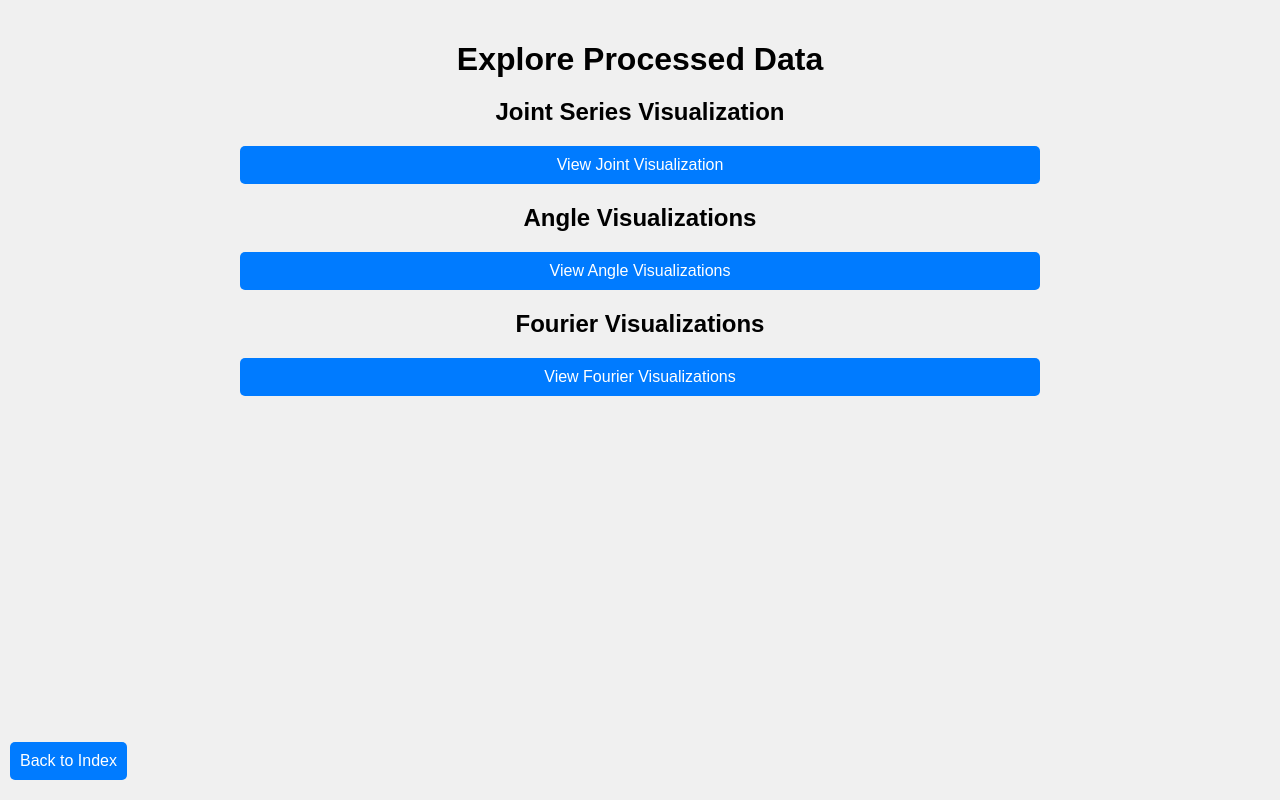
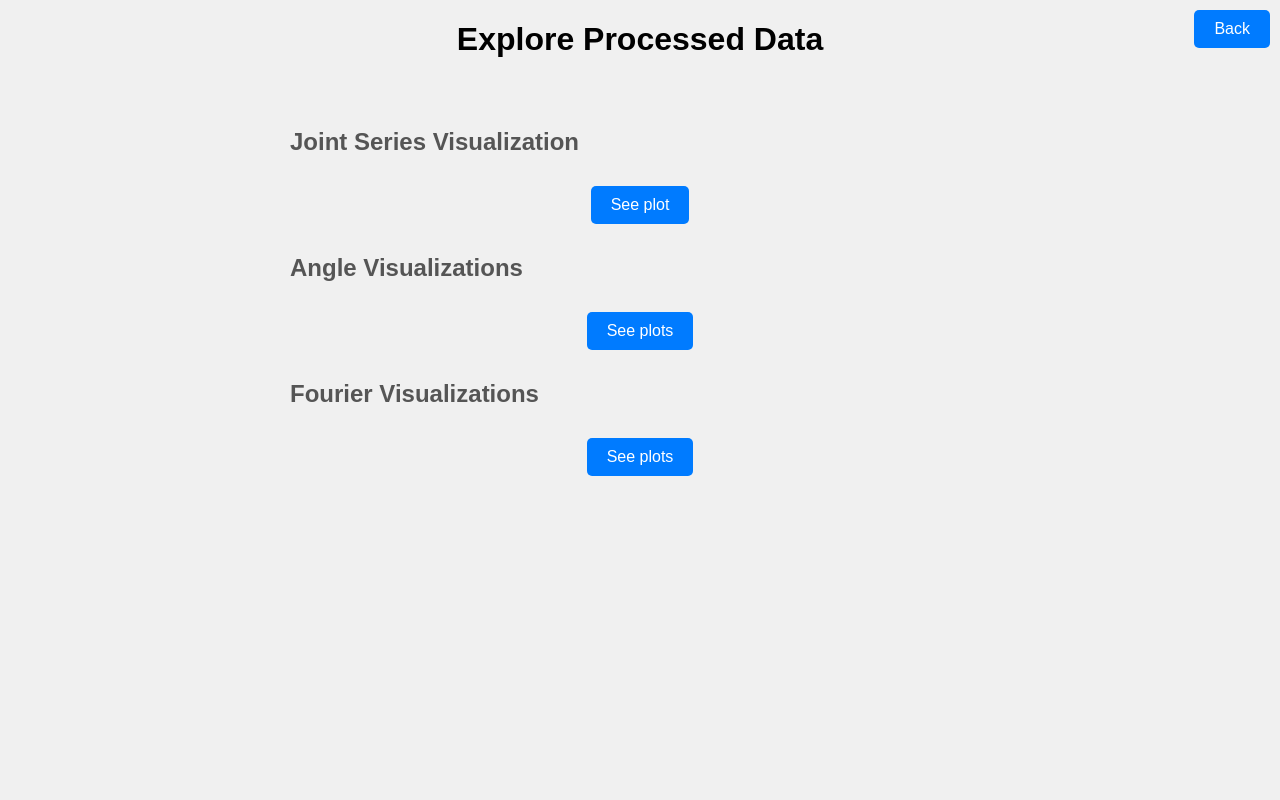
Before and after one commit to daltunay/calivision, a Flask app: page /process_data in a window 1280 px wide. Run offline with Flask 3, Linux system fonts and the light colour scheme.

Commit message:
improve interface

```diff
--- a/app/app.py
+++ b/app/app.py
@@ -1,12 +1,12 @@
 from flask import Flask
 
 from .pose_estimation import PoseEstimationApp
-from .routes import index_routes, visualization_routes
+from .routes import index_routes, data_routes
 
 app = Flask(__name__)
 
 app.register_blueprint(index_routes)
-app.register_blueprint(visualization_routes)
+app.register_blueprint(data_routes)
 
 app_instance = PoseEstimationApp()
 app.app_instance = app_instance
--- a/app/pose_estimation.py
+++ b/app/pose_estimation.py
@@ -40,6 +40,7 @@ class PoseEstimationApp:
             model_complexity (int): Model complexity level.
         """
         if not self.pose_estimation_active:
+            self.joint_series = None  # reset current data
             self.pose_estimator = PoseEstimator(
                 model_complexity, min_detection_confidence, min_tracking_confidence
             )
@@ -76,13 +77,14 @@ class PoseEstimationApp:
         if self.landmarks_series is None:
             return "Pose estimation data not available."
 
-        self.joint_series = JointSeries(landmarks_series=self.landmarks_series, fps=self.fps)
-        self.joint_series.smooth(smooth_fraction=0.1, inplace=True)
+        if self.joint_series is None:
+            self.joint_series = JointSeries(landmarks_series=self.landmarks_series, fps=self.fps)
+            self.joint_series.smooth(smooth_fraction=0.1, inplace=True)
 
-        self.angle_series = AngleSeries(joint_series=self.joint_series)
-        self.angle_series.smooth(smooth_fraction=0.1, inplace=True)
+            self.angle_series = AngleSeries(joint_series=self.joint_series)
+            self.angle_series.smooth(smooth_fraction=0.1, inplace=True)
 
-        self.fourier_series = FourierSeries(angle_series=self.angle_series, dc_offset=True)
+            self.fourier_series = FourierSeries(angle_series=self.angle_series, dc_offset=False)
 
     def visualize_joints(self):
         """Visualize the joint data."""
--- a/app/routes/__init__.py
+++ b/app/routes/__init__.py
@@ -1,2 +1,2 @@
 from .index_routes import index_routes
-from .visualization_routes import visualization_routes
+from .data_routes import data_routes
--- /dev/null
+++ b/app/static/css/styles.css
@@ -0,0 +1,142 @@
+/* Global Styles */
+body {
+    font-family: Arial, sans-serif;
+    margin: 0;
+    padding: 0;
+    background-color: #f0f0f0;
+}
+
+/* Main Content Container */
+.content-container {
+    max-width: 800px;
+    margin: 0 auto;
+    padding: 20px;
+}
+
+/* Page Title */
+.page-title {
+    text-align: center;
+    margin-bottom: 20px;
+}
+
+/* Section Title */
+.section-title {
+    font-size: 24px;
+    margin-left: 50px;
+    margin-right: 50px;
+    margin-top: 30px;
+    margin-bottom: 15px;
+    color: #555;
+}
+
+/* Parameter Section */
+.parameter-section {
+    flex-basis: calc(33.33% - 20px);
+    margin-bottom: 10px;
+    text-align: center;
+}
+
+/* Slider Input */
+.slider-input {
+    width: 100%;
+}
+
+/* Button Container */
+.button-container {
+    text-align: center;
+    width: 100%;
+    margin-top: 30px;
+}
+
+/* General Button */
+.button {
+    background-color: #007bff;
+    border: none;
+    color: white;
+    padding: 10px 20px;
+    text-align: center;
+    text-decoration: none;
+    display: inline-block;
+    font-size: 16px;
+    border-radius: 5px;
+    cursor: pointer;
+    transition: background-color 0.3s ease;
+}
+
+.button:hover {
+    background-color: #0056b3;
+}
+
+/* Disabled Button */
+.button-disabled {
+    background-color: #ccc;
+    cursor: not-allowed;
+}
+
+.button-disabled:hover {
+    background-color: #ceb2b2;
+}
+
+/* Video Feed Container */
+.video-feed-container {
+    text-align: center;
+    max-width: 2000px;
+    margin: 0 auto;
+    padding: 20px;
+}
+
+/* Back Link */
+
+.back-link-container {
+    position: fixed;
+    top: 0;
+    right: 0;
+    margin: 10px;
+    /* Add some margin for spacing from the edge */
+}
+
+.back-link {
+
+    background-color: #007bff;
+    border: none;
+    color: white;
+    padding: 10px 20px;
+    text-align: center;
+    text-decoration: none;
+    display: block;
+    font-size: 16px;
+    border-radius: 5px;
+    cursor: pointer;
+    transition: background-color 0.3s ease;
+    margin-bottom: 10px;
+    /* Add margin for spacing between buttons */
+
+
+}
+
+.back-link:hover {
+    background-color: #0056b3;
+}
+
+/* Plot Container */
+.plot-container {
+    text-align: left;
+    max-width: 100%;
+    padding: 50px;
+}
+
+.plot {
+    width: 100%;
+    max-width: 100%;
+}
+
+.plot-description {
+    margin-bottom: 20px;
+    padding: 20px;
+    background-color: #bfe0ff;
+    border-radius: 5px;
+    box-shadow: 0 2px 4px rgba(0, 0, 0, 0.1);
+    color: #333;
+    font-size: 16px;
+    line-height: 1.5;
+}
--- a/app/templates/process_data.html
+++ b/app/templates/process_data.html
@@ -5,67 +5,31 @@
     <meta charset="UTF-8">
     <meta name="viewport" content="width=device-width, initial-scale=1.0">
     <title>Explore Processed Data</title>
-    <style>
-        body {
-            font-family: Arial, sans-serif;
-            margin: 0;
-            padding: 0;
-            background-color: #f0f0f0;
-        }
-
-        .container {
-            max-width: 800px;
-            margin: 0 auto;
-            padding: 20px;
-        }
-
-        h1, h2 {
-            text-align: center;
-            margin-bottom: 20px;
-        }
-
-        a {
-            display: block;
-            padding: 10px;
-            text-align: center;
-            background-color: #007bff;
-            color: white;
-            text-decoration: none;
-            border-radius: 5px;
-            margin-bottom: 10px;
-        }
-
-        a:hover {
-            background-color: #0056b3;
-        }
-
-        .back-link {
-            position: absolute;
-            bottom: 10px;
-            left: 10px;
-        }
-    </style>
+    <link rel="stylesheet" href="{{ url_for('static', filename='css/styles.css') }}">
 </head>
 
 <body>
-    <div class="container">
-        <a href="{{ url_for('index_routes.index') }}" class="back-link">Back to Index</a>
-        <h1>Explore Processed Data</h1>
+    <h1 class="page-title">Explore Processed Data</h1>
 
-        <h2>Joint Series Visualization</h2>
-        <div>
-            <a href="{{ url_for('visualization_routes.visualize_joints') }}">View Joint Visualization</a>
+    <div class="content-container">
+
+        <h2 class="section-title">Joint Series Visualization</h2>
+        <div class="button-container">
+            <a href="{{ url_for('data_routes.visualize_joints') }}" class="button">See plot</a>
         </div>
 
-        <h2>Angle Visualizations</h2>
-        <div>
-            <a href="{{ url_for('visualization_routes.visualize_angles') }}">View Angle Visualizations</a>
+        <h2 class="section-title">Angle Visualizations</h2>
+        <div class="button-container">
+            <a href="{{ url_for('data_routes.visualize_angles') }}" class="button">See plots</a>
         </div>
 
-        <h2>Fourier Visualizations</h2>
-        <div>
-            <a href="{{ url_for('visualization_routes.visualize_fourier') }}">View Fourier Visualizations</a>
+        <h2 class="section-title">Fourier Visualizations</h2>
+        <div class="button-container">
+            <a href="{{ url_for('data_routes.visualize_fourier') }}" class="button">See plots</a>
         </div>
+    </div>
+    <div class="back-link-container">
+        <a href="{{ url_for('index_routes.index') }}" class="back-link">Back</a>
     </div>
 </body>
 
--- a/src/features/fourier_transform.py
+++ b/src/features/fourier_transform.py
@@ -37,7 +37,7 @@ class FourierSeries(pd.DataFrame):
         if self._dc_offset:
             self._dc_offset = angle_data.mean(axis=0)
             angle_data -= self._dc_offset
-        freqs = np.fft.fftfreq(len(angle_data), d=1.0)
+        freqs = np.fft.fftfreq(len(angle_data), d=1 / self._angle_series._joint_series.fps)
         transformed_data = np.fft.fft(angle_data, axis=0)
 
         index = pd.MultiIndex.from_tuples(
@@ -47,6 +47,7 @@ class FourierSeries(pd.DataFrame):
         transformed_df = pd.DataFrame(
             data=transformed_data.T, index=index, columns=columns, dtype="complex64"
         ).transpose()
+        transformed_df = transformed_df[transformed_df.index > 0]
 
         self.index = transformed_df.index
         self.index.name = "frequency"
--- a/src/visualization/plot_angles.py
+++ b/src/visualization/plot_angles.py
@@ -24,7 +24,6 @@ def plot_angle_evolution(angle_frame: AngleSeries) -> go.Figure:
         go.Figure: An interactive 2D line plot displaying the angle series.
     """
     logging.info("Plotting angle time series")
-    # Create an empty figure
     fig = go.Figure()
 
     # Add traces for each angle combination
--- a/src/visualization/plot_fourier.py
+++ b/src/visualization/plot_fourier.py
@@ -51,7 +51,6 @@ def plot_fourier_magnitude(fourier_frame):
         yaxis_title="Magnitude (°)",
         legend_title="Body Angles",
         hovermode="closest",
-        # xaxis_range=[-0.02, 0.02],
     )
 
     return fig
@@ -96,7 +95,6 @@ def plot_fourier_phase(fourier_frame):
         yaxis_title="Phase (°)",
         legend_title="Body Angles",
         hovermode="closest",
-        # xaxis_range=[-0.02, 0.02],
     )
 
     return fig
```
Also changed, not shown: app/routes/data_routes.py (renamed from app/routes/visualization_routes.py, +5 -5 lines), app/templates/index.html (+17 -14 lines), app/templates/visualize_angles.html (+26 -4 lines), app/templates/visualize_fourier.html (+24 -4 lines), app/templates/visualize_joints.html (+16 -3 lines).
